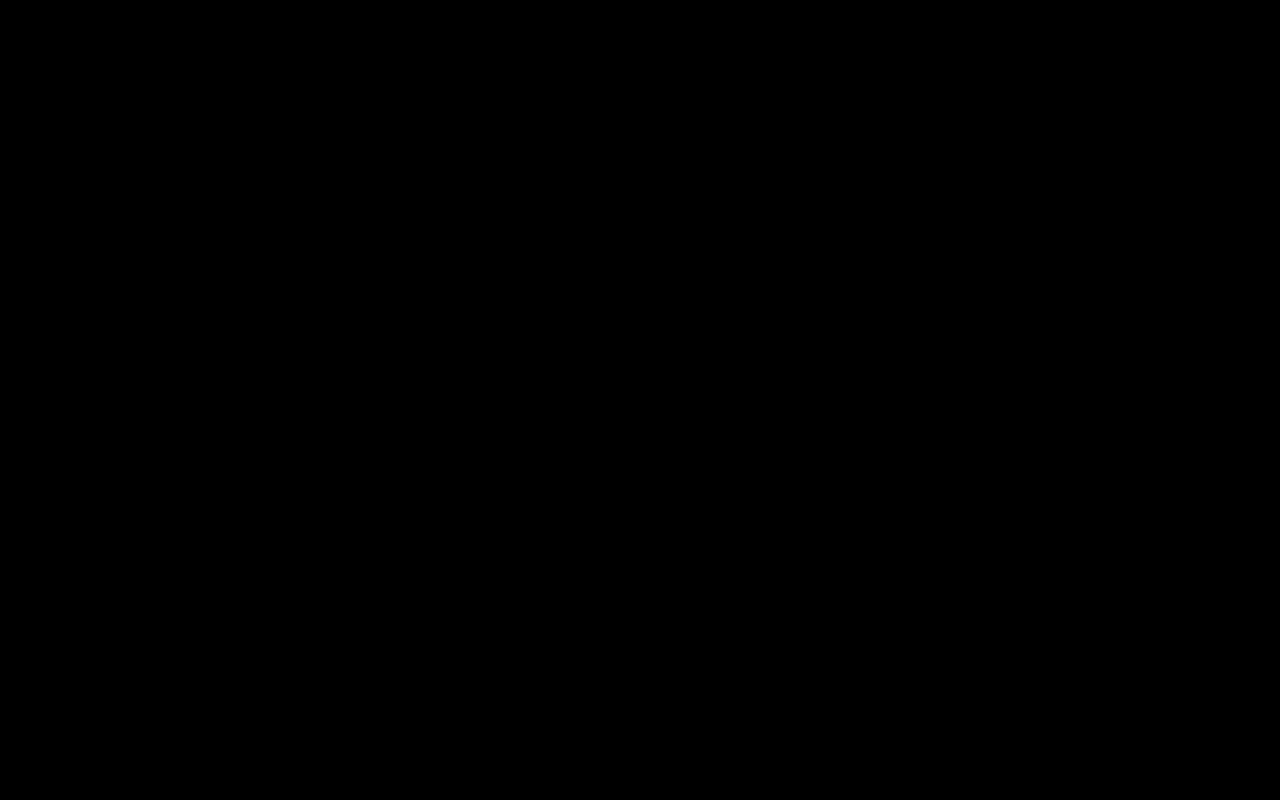
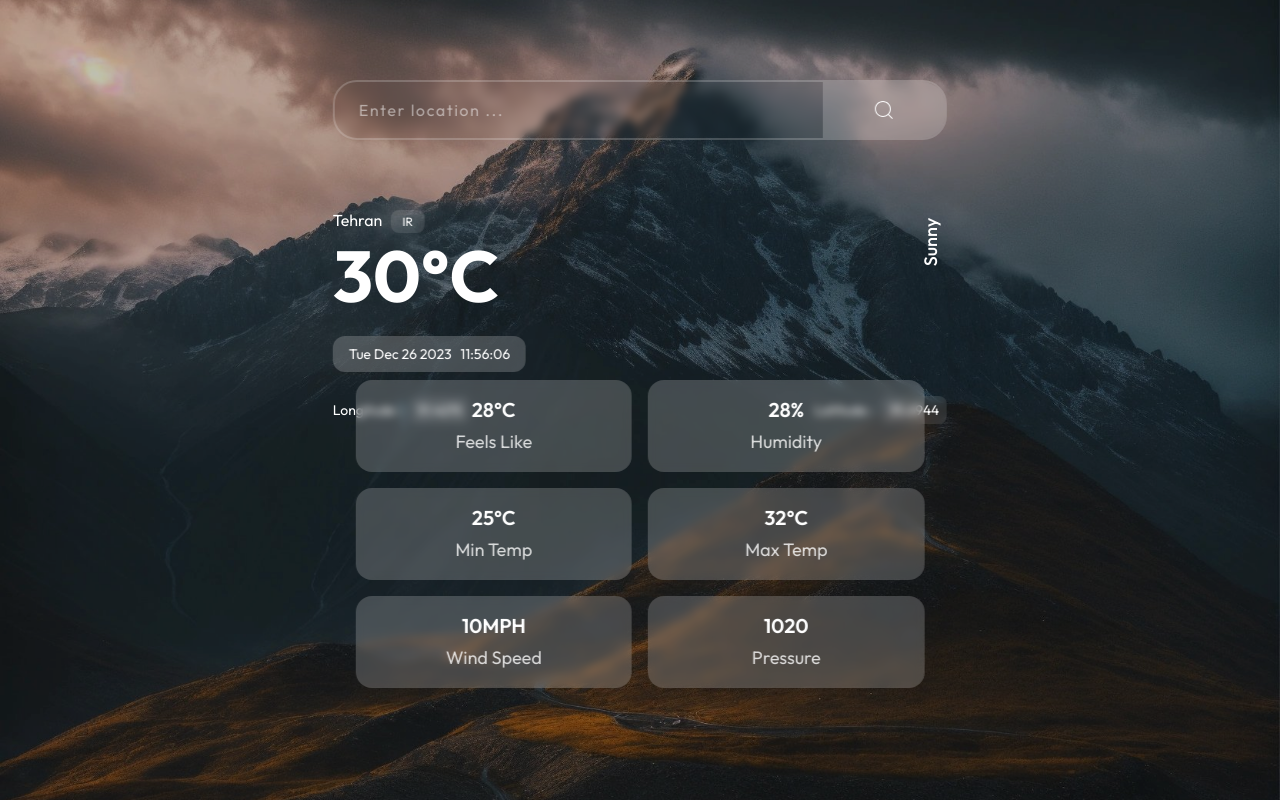
Before and after one commit to MatinHedayat/Weather-App, a React (Vite) app: page / in a window 1280 px wide. Built offline with nearby package versions, Linux system fonts and the light colour scheme.

Commit message:
Initial style of app

```diff
--- a/src/App.jsx
+++ b/src/App.jsx
@@ -1,9 +1,90 @@
 import { CiSearch } from 'react-icons/ci';
 
-function App() {
+export default function App() {
   const apiUrl = `https://api.openweathermap.org/data/2.5/weather?q=city&appid=a228caf6361612f8e1c1649e0f8de136`;
 
-  return <></>;
+  return (
+    <>
+      <img
+        className='w-full h-full absolute -z-10 object-cover brightness-75'
+        src='back.jpg'
+        alt='background'
+      />
+
+      <div className='max-w-3xl h-screen relative mx-auto'>
+        <form className='w-4/5 absolute top-20 inset-x-1/2 -translate-x-1/2 flex backdrop-blur-sm overflow-hidden border-2 border-white/20 rounded-3xl'>
+          <input
+            className='bg-transparent w-4/5 text-white caret-white placeholder-white/50 px-6 py-4 tracking-widest outline-none'
+            type='text'
+            placeholder='Enter location ...'
+          />
+          <button className='bg-white/20 w-1/5 flex items-center justify-center'>
+            <CiSearch className='text-white text-2xl' />
+          </button>
+        </form>
+
+        <div className='w-4/5 absolute top-52 inset-x-1/2 -translate-x-1/2 text-white'>
+          <div>
+            <span>Tehran</span>
+            <span className='bg-white/10 text-xs px-3 py-1 ml-2 backdrop-blur-md rounded-lg'>
+              IR
+            </span>
+          </div>
+          <h2 className='text-7xl font-bold mt-2 mb-6'>30°C</h2>
+          <p className='absolute top-5 -right-2 text-lg font-medium -rotate-90'>
+            Sunny
+          </p>
+          <p className='bg-white/20 text-sm text-white w-max px-4 py-2 backdrop-blur-md rounded-xl'>
+            Tue Dec 26 2023 &nbsp; 11:56:06
+          </p>
+          <div className='flex flex-wrap items-center justify-between gap-2 mt-6'>
+            <div className='text-sm flex items-center gap-2'>
+              <p>Longitude :</p>
+              <p className='bg-white/10 px-2 py-1 backdrop-blur-sm rounded-lg'>
+                51.4215
+              </p>
+            </div>
+            <div className='text-sm flex items-center gap-2'>
+              <p>Latitude :</p>
+              <p className='bg-white/10 px-2 py-1 backdrop-blur-sm rounded-lg'>
+                35.6944
+              </p>
+            </div>
+          </div>
+        </div>
+
+        <div className='w-4/5 absolute bottom-28 inset-x-1/2 -translate-x-1/2 text-white flex flex-wrap items-center justify-center gap-4'>
+          <div className='bg-white/20 w-[45%] flex flex-col items-center gap-1 backdrop-blur-sm py-4 rounded-2xl'>
+            <span className='text-xl font-semibold'>28°C</span>
+            <span className='text-lg text-white/80'>Feels Like</span>
+          </div>
+
+          <div className='bg-white/20 w-[45%] flex flex-col items-center gap-1 backdrop-blur-sm py-4 rounded-2xl'>
+            <span className='text-xl font-semibold'>28%</span>
+            <span className='text-lg text-white/80'>Humidity</span>
+          </div>
+
+          <div className='bg-white/20 w-[45%] flex flex-col items-center gap-1 backdrop-blur-sm py-4 rounded-2xl'>
+            <span className='text-xl font-semibold'>25°C</span>
+            <span className='text-lg text-white/80'>Min Temp</span>
+          </div>
+
+          <div className='bg-white/20 w-[45%] flex flex-col items-center gap-1 backdrop-blur-sm py-4 rounded-2xl'>
+            <span className='text-xl font-semibold'>32°C</span>
+            <span className='text-lg text-white/80'>Max Temp</span>
+          </div>
+
+          <div className='bg-white/20 w-[45%] flex flex-col items-center gap-1 backdrop-blur-sm py-4 rounded-2xl'>
+            <span className='text-xl font-semibold'>10MPH</span>
+            <span className='text-lg text-white/80'>Wind Speed</span>
+          </div>
+
+          <div className='bg-white/20 w-[45%] flex flex-col items-center gap-1 backdrop-blur-sm py-4 rounded-2xl'>
+            <span className='text-xl font-semibold'>1020</span>
+            <span className='text-lg text-white/80'>Pressure</span>
+          </div>
+        </div>
+      </div>
+    </>
+  );
 }
-
-export default App;
```
